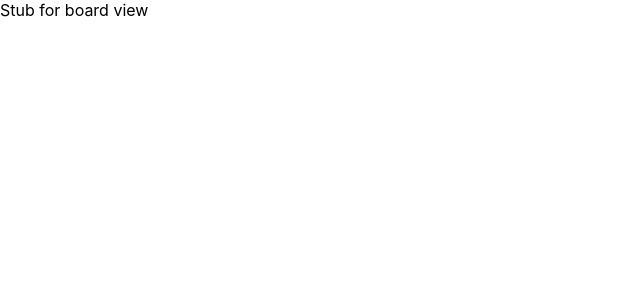
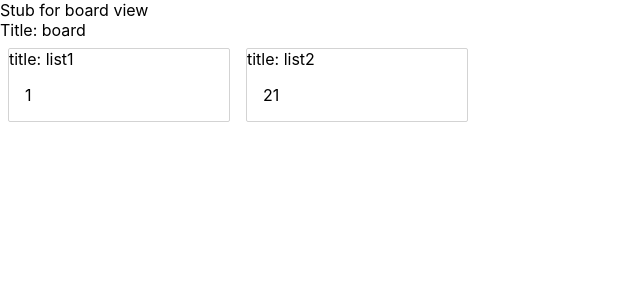
Before and after one commit to jx3yang/ProductivityTracker, a React (Create React App) app in the folder src/frontend/: page /board/1 in a window 1280 px wide. Shown: the top 300 px of the page, without its empty margins (0-640 px from the left). Built offline with nearby package versions, Linux system fonts and the light colour scheme.

Commit message:
basic draggable lists on a board with mock data

```diff
--- a/src/frontend/package.json
+++ b/src/frontend/package.json
@@ -44,6 +44,7 @@
   },
   "devDependencies": {
     "@types/jquery": "^3.5.5",
+    "@types/react-beautiful-dnd": "^13.0.0",
     "@types/react-router-dom": "^5.1.7"
   }
 }
--- /dev/null
+++ b/src/frontend/src/components/BoardComponent/index.tsx
@@ -0,0 +1,31 @@
+import React from 'react';
+import { DragDropContext, Droppable, DropResult, ResponderProvided } from 'react-beautiful-dnd';
+import Board from 'src/models/board';
+import { ListComponent } from '../ListComponent';
+
+interface BoardComponentProps {
+  board: Board;
+}
+
+export const BoardComponent: React.FC<BoardComponentProps> = (props) => {
+  const { board } = props;
+  const { lists, name, boardID } = board;
+
+  const onDragEnd = (result: DropResult, provided: ResponderProvided): void => {
+
+  }
+
+  return (
+    <DragDropContext onDragEnd={onDragEnd}>
+      <div>Title: {name}</div>
+      <Droppable droppableId={boardID} direction='horizontal' type='column'>
+        {provided => (
+          <div ref={provided.innerRef} {...provided.droppableProps} style={{ display: 'flex' }}>
+            {lists.map((list, index) => <ListComponent list={list} index={index}/>)}
+            {provided.placeholder}
+          </div>
+        )}
+      </Droppable>
+    </DragDropContext>
+  );
+}
--- /dev/null
+++ b/src/frontend/src/components/ListComponent/index.tsx
@@ -0,0 +1,45 @@
+import React from 'react'
+import { Draggable, Droppable } from 'react-beautiful-dnd';
+import List from 'src/models/list';
+
+interface ListComponentProps {
+  list: List;
+  index: number;
+}
+
+export const ListComponent: React.FC<ListComponentProps> = (props) => {
+  const { list, index } = props;
+  const { listID, cards, name } = list;
+
+  const listStyle: React.CSSProperties = {
+    margin: '8px',
+    borderRadius: '2px',
+    border: '1px solid lightgrey',
+    backgroundColor: 'white',
+    width: '220px',
+    display: 'flex',
+    flexDirection: 'column',
+  }
+
+  return (
+    <Draggable draggableId={listID} index={index}>
+      {provided => (
+        <div ref={provided.innerRef} {...provided.draggableProps}>
+          <div style={listStyle}>
+            <div {...provided.dragHandleProps}>
+              title: {name}
+            </div>
+            <Droppable droppableId={listID}>
+              {provided => (
+                  <div ref={provided.innerRef} {...provided.droppableProps} style={{ padding: '8px' }}>
+                    {cards.map(card => (<div style={{ padding: '8px' }}> {card.name} </div>))}
+                  </div>
+                )
+              }
+            </Droppable>
+          </div>
+        </div>
+      )}
+    </Draggable>
+  );
+}
--- /dev/null
+++ b/src/frontend/src/models/board.ts
@@ -0,0 +1,7 @@
+import List from "./list";
+
+export default interface Board {
+  boardID: string;
+  name: string;
+  lists: List[];
+}
--- /dev/null
+++ b/src/frontend/src/models/card.ts
@@ -0,0 +1,4 @@
+export default interface Card {
+  cardID: string;
+  name: string;
+}
--- /dev/null
+++ b/src/frontend/src/models/list.ts
@@ -0,0 +1,7 @@
+import Card from "./card";
+
+export default interface List {
+  listID: string;
+  name: string
+  cards: Card[];
+}
--- a/src/frontend/src/pages/BoardView/index.tsx
+++ b/src/frontend/src/pages/BoardView/index.tsx
@@ -1,11 +1,44 @@
 import React from 'react'
+import { BoardComponent } from 'src/components/BoardComponent';
+import Board from 'src/models/board';
 
 interface BoardViewProps {
 
 }
 
 export const BoardView: React.FC<BoardViewProps> = (props) => {
+
+  const testBoard: Board = {
+    boardID: 'id',
+    name: 'board',
+    lists: [
+      {
+        cards: [
+          {
+            cardID: '1',
+            name: '1',
+          }
+        ],
+        listID: '1',
+        name: 'list1',
+      },
+      {
+        cards: [
+          {
+            cardID: '21',
+            name: '21',
+          }
+        ],
+        listID: '2',
+        name: 'list2',
+      },
+    ]
+  }
+
   return (
-    <div> Stub for board view </div>
+    <>
+      <div> Stub for board view </div>
+      <BoardComponent board={testBoard} />
+    </>
   );
 }
```
Also changed, not shown: 1 other file (tests, documents, lock files or other folders).
